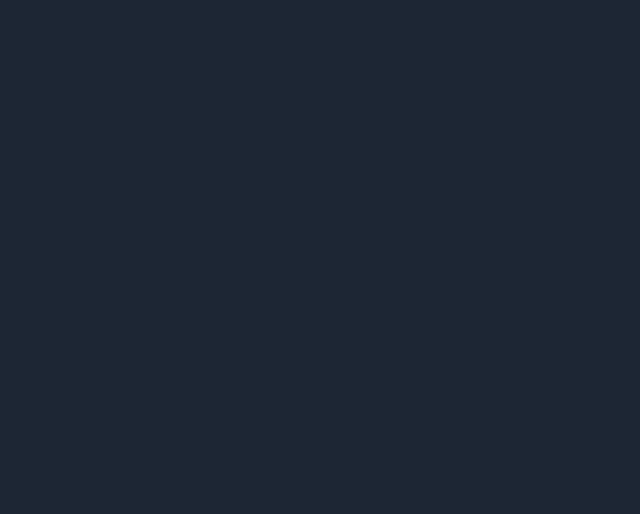
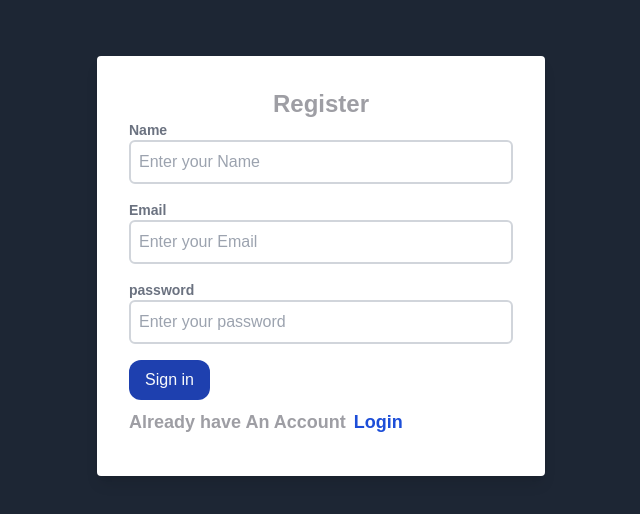
Before and after one commit to ymc4766/inventory-frontend-test, a React (Create React App) app: page /register in a window 1280 px wide. Before the commit this address had no page. Shown: the top 514 px of the page, without its empty margins (319-959 px from the left). Built offline with nearby package versions, Linux system fonts and the light colour scheme.

Commit message:
added sign in and Sign up screen components

```diff
--- a/package.json
+++ b/package.json
@@ -6,6 +6,7 @@
     "@testing-library/jest-dom": "^5.17.0",
     "@testing-library/react": "^13.4.0",
     "@testing-library/user-event": "^13.5.0",
+    "framer-motion": "^11.3.21",
     "react": "^18.3.1",
     "react-dom": "^18.3.1",
     "react-icons": "^5.2.1",
--- a/src/App.js
+++ b/src/App.js
@@ -1,16 +1,24 @@
 import "./App.css";
-import { BrowserRouter, Routes, Route } from "react-router-dom";
+import { BrowserRouter, Routes, Route, Navigate } from "react-router-dom";
 import Landing from "./components/Landing";
 import Layout from "./Layout/Layout";
 import Dashboard from "./screens/Dashboard";
+import LoginScreen from "./screens/userScreens/LoginScreen";
+import RegisterScreen from "./screens/userScreens/RegisterScreen";
 
 function App() {
   return (
     <BrowserRouter>
       <Routes>
         <Route exact path="/" element={<Landing />} />
+        <Route exact path="/*" element={<Navigate to="/" />} />
+
+        <Route exact path="/login" element={<LoginScreen />} />
+        <Route exact path="/register" element={<RegisterScreen />} />
+
         <Route
           path="/dashboard"
+          exact
           element={
             <Layout>
               <Dashboard />
--- /dev/null
+++ b/src/screens/userScreens/LoginScreen.js
@@ -0,0 +1,77 @@
+import React, { useState } from "react";
+import { motion } from "framer-motion";
+import { BsEmojiLaughing } from "react-icons/bs";
+import { Link } from "react-router-dom";
+
+const LoginScreen = () => {
+  const [email, setEmail] = useState("");
+  const [password, setPassword] = useState("");
+
+  return (
+    <motion.div
+      initial={{ opacity: 0, x: -100 }}
+      animate={{ opacity: 1, x: 0 }}
+      exit={{ opacity: 0, x: -100 }}
+      transition={{ duration: 0.5 }}
+      className="container mx-auto sm:px-3 md:px-0 p-2 mt-6 md:mt-12"
+    >
+      {/* Sign in Form Goes Here */}
+
+      <form className="max-w-md mx-auto bg-white p-8  rounded shadow-lg">
+        <h1 className="text-center text-2xl font-bold">Sign In </h1>
+
+        <div className="mb-4">
+          <label
+            htmlFor="email"
+            className="block text-gray-500 text-sm font-bold"
+          >
+            Email
+          </label>
+          <input
+            placeholder="Enter your Email "
+            value={email}
+            onChange={(e) => setEmail(e.target.value)}
+            className="border-2 border-gray-300 p-2 w-full rounded-md"
+          />
+        </div>
+
+        <div className="mb-4">
+          <label
+            htmlFor="email"
+            className="block text-gray-500 text-sm font-bold"
+          >
+            password
+          </label>
+          <input
+            placeholder="Enter your password "
+            value={password}
+            onChange={(e) => setPassword(e.target.value)}
+            className="border-2 border-gray-300 p-2 w-full rounded-md"
+          />
+        </div>
+
+        <button
+          type="submit"
+          className="bg-blue-800 p-2 px-4 text-slate-50 rounded-xl cursor-pointer
+           hover:bg-slate-400 hover:text-slate-950  "
+        >
+          Sign in
+        </button>
+
+        <div className="py-2 text-lg font-bold text-gray-4 00 cursor-pointer">
+          <p>
+            Don't have An Account
+            <Link
+              to="/register"
+              className="text-blue-700 ml-2 hover:underline "
+            >
+              Register
+            </Link>
+          </p>
+        </div>
+      </form>
+    </motion.div>
+  );
+};
+
+export default LoginScreen;
--- /dev/null
+++ b/src/screens/userScreens/RegisterScreen.js
@@ -0,0 +1,98 @@
+import React, { useState } from "react";
+import { motion } from "framer-motion";
+import { BsEmojiLaughing } from "react-icons/bs";
+import { Link } from "react-router-dom";
+
+const RegisterScreen = () => {
+  const [email, setEmail] = useState("");
+  const [password, setPassword] = useState("");
+  const [name, setName] = useState("");
+
+  const submitHandler = (e) => {
+    e.preventDefault();
+    console.log("name", name);
+  };
+
+  return (
+    <motion.div
+      initial={{ opacity: 0, x: -100 }}
+      animate={{ opacity: 1, x: 0 }}
+      exit={{ opacity: 0, x: -100 }}
+      transition={{ duration: 0.5 }}
+      className="container mx-auto sm:px-3 md:px-0 p-2 mt-6 md:mt-12"
+    >
+      {/* Sign in Form Goes Here */}
+
+      <form
+        className="max-w-md mx-auto bg-white p-8  rounded shadow-lg"
+        onSubmit={submitHandler}
+      >
+        <h1 className="text-center text-2xl font-bold">Register </h1>
+
+        <div className="mb-4">
+          <label
+            htmlFor="name"
+            className="block text-gray-500 text-sm font-bold"
+          >
+            Name
+          </label>
+          <input
+            placeholder="Enter your Name "
+            value={name}
+            onChange={(e) => setName(e.target.value)}
+            className="border-2 border-gray-300 p-2 w-full rounded-md"
+          />
+        </div>
+
+        <div className="mb-4">
+          <label
+            htmlFor="email"
+            className="block text-gray-500 text-sm font-bold"
+          >
+            Email
+          </label>
+          <input
+            placeholder="Enter your Email "
+            value={email}
+            onChange={(e) => setEmail(e.target.value)}
+            className="border-2 border-gray-300 p-2 w-full rounded-md"
+          />
+        </div>
+
+        <div className="mb-4">
+          <label
+            htmlFor="email"
+            className="block text-gray-500 text-sm font-bold"
+          >
+            password
+          </label>
+          <input
+            placeholder="Enter your password "
+            value={password}
+            onChange={(e) => setPassword(e.target.value)}
+            className="border-2 border-gray-300 p-2 w-full rounded-md"
+          />
+        </div>
+
+        <button
+          type="submit"
+          className="bg-blue-800 p-2 px-4 text-slate-50 rounded-xl cursor-pointer
+           hover:bg-slate-400 hover:text-slate-950  "
+        >
+          Sign in
+        </button>
+
+        <div className="py-2 text-lg font-bold text-gray-4 00 cursor-pointer">
+          <p>
+            Already have An Account
+            <Link to="/login" className="text-blue-700 ml-2 hover:underline ">
+              Login
+            </Link>
+          </p>
+        </div>
+      </form>
+    </motion.div>
+  );
+};
+
+export default RegisterScreen;
```
Also changed, not shown: 1 other file (tests, documents, lock files or other folders).
